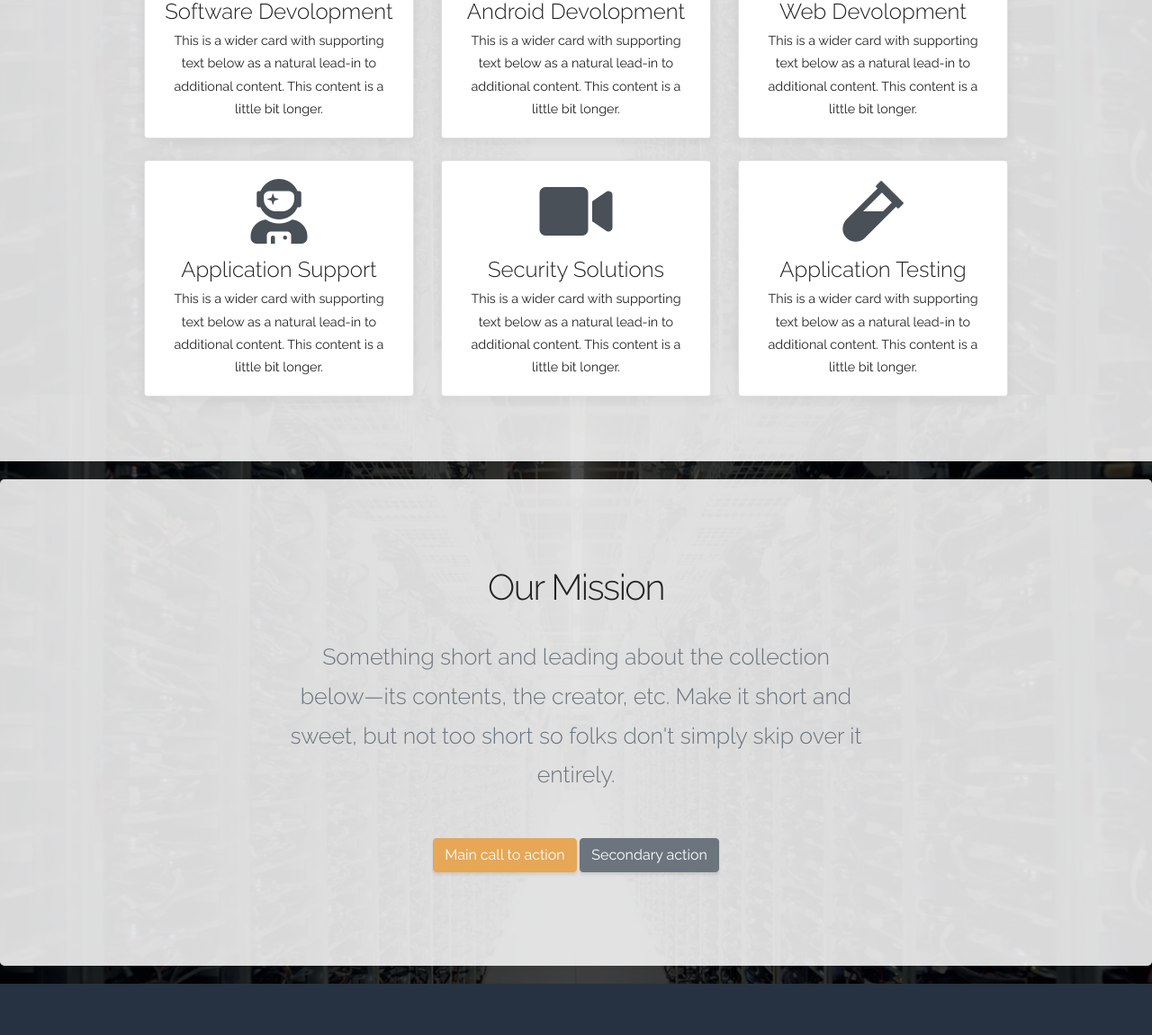
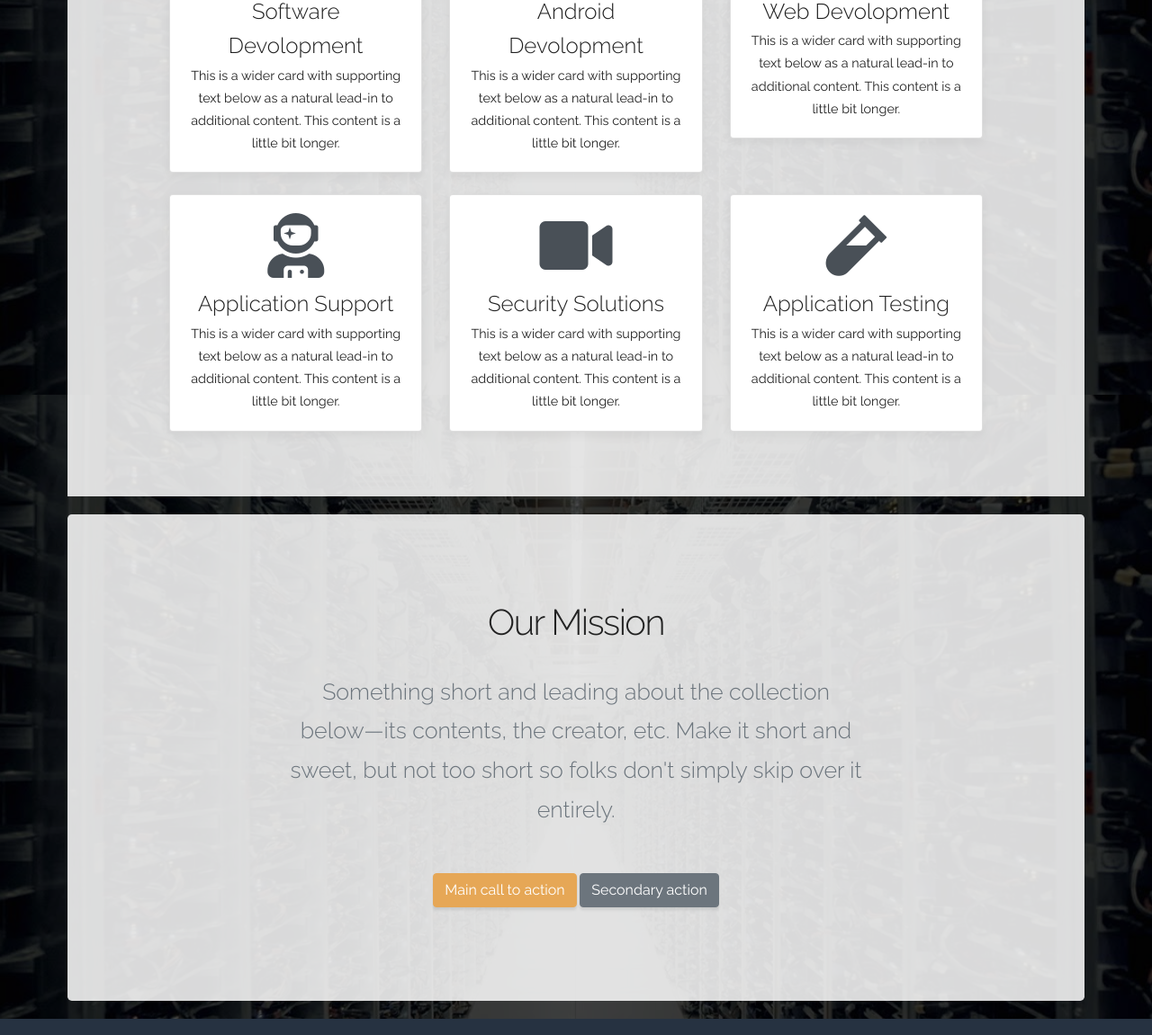
Before and after one commit to ludmilan/GenesisLABWeb, a website: page index.html in a window 1280 px wide. Shown: the part 1161-2312 px from the top of the page at 90% size. Drawn offline with nearby package versions, Linux system fonts and the light colour scheme.

Commit message:
added margins to the home page containers

```diff
--- a/css/business-casual.css
+++ b/css/business-casual.css
@@ -967,3 +967,13 @@ section .section-title {
 .company-logo{
   max-width: 400px;
 }
+
+.jumbotron{
+  margin-left: 75px;
+  margin-right: 75px;
+}
+
+.album{
+  margin-left: 75px;
+  margin-right: 75px;
+}
```
Also changed, not shown: 1 other file.
